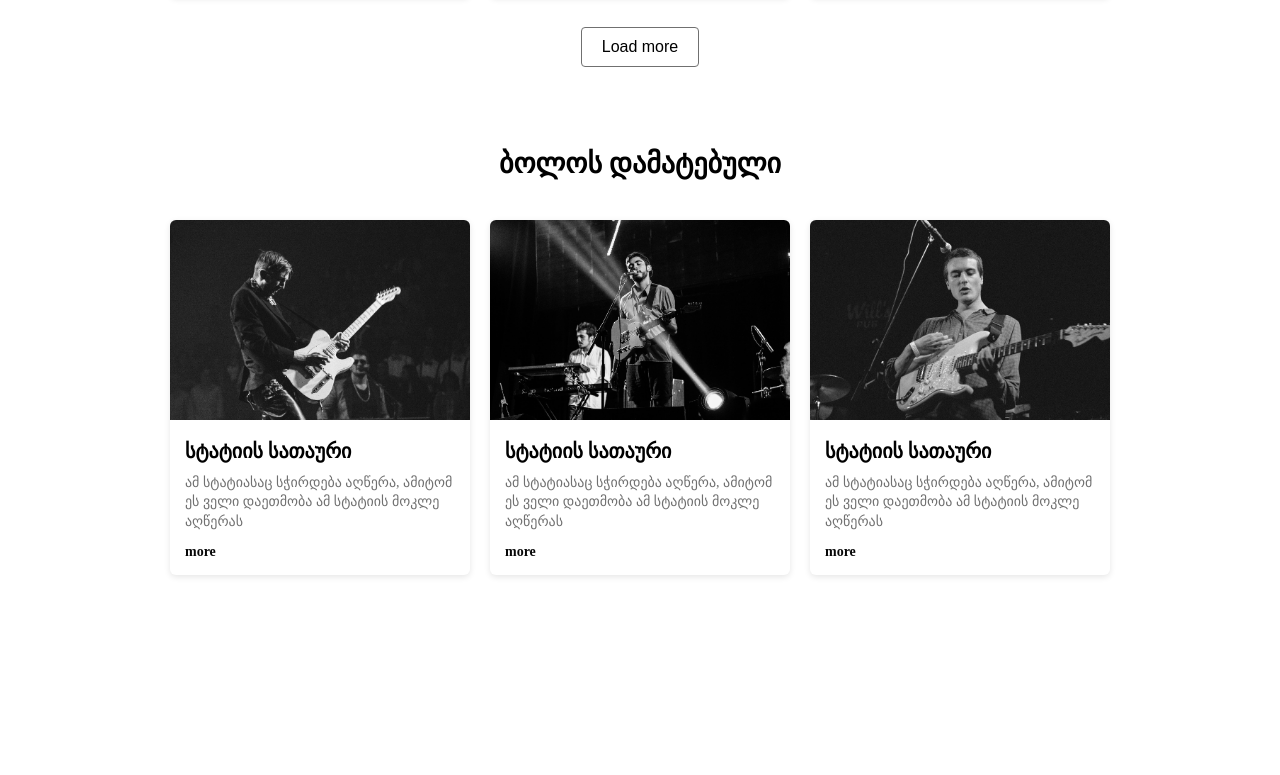
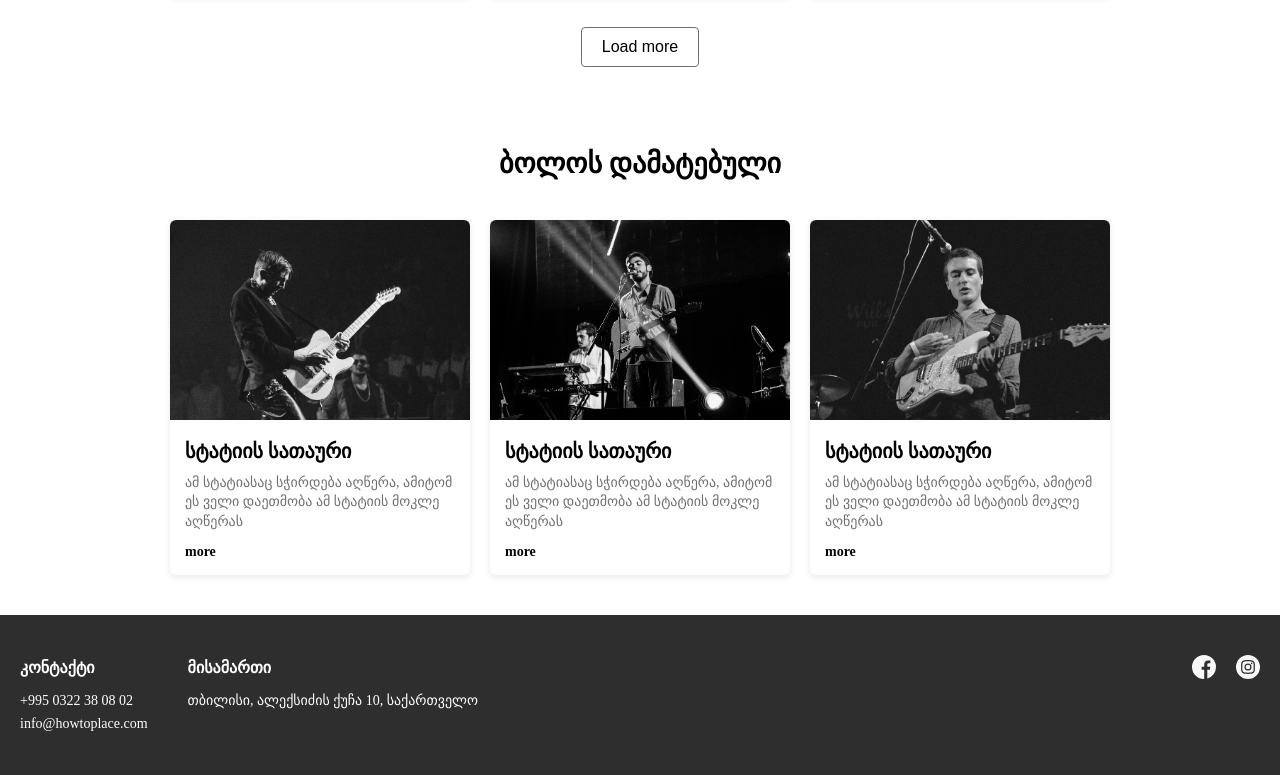
Before and after one commit to mariamokitashvili/less4, a plain HTML site: page index.html in a window 1280 px wide. Shown: the part 1035-1810 px from the top of the page. Before the commit the page ends 1650 px from the top, so only its background shows below. Drawn offline with Linux system fonts and the light colour scheme.

Commit message:
add footer

```diff
--- a/index.html
+++ b/index.html
@@ -104,7 +104,22 @@
         </div>
       </div>
     </main>
-
-
-</body>
+    <!-- Footer -->
+    <footer>
+      <div class="footer-columns">
+        <div class="footer-col">
+          <h4>კონტაქტი</h4>
+          <p>+995 0322 38 08 02<br />info@howtoplace.com</p>
+        </div>
+        <div class="footer-col">
+          <h4>მისამართი</h4>
+          <p>თბილისი, ალექსიძის ქუჩა 10, საქართველო</p>
+        </div>
+      </div>
+      <div class="footer-social">
+        <a href="#"><img src="photos/facebook (2).svg" alt="facebook" /></a>
+        <a href="#"><img src="photos/instagram (1).svg" alt="instagram" /></a>
+      </div>
+    </footer>
+  </body>
 </html>
--- a/style.css
+++ b/style.css
@@ -111,3 +111,38 @@ h2 {
 .load-more button:hover {
   background: #f2f2f2;
 }
+/* Footer */
+footer {
+  background: #2e2e2e;
+  color: #fff;
+  padding: 40px 20px;
+  display: flex;
+  justify-content: space-between;
+  flex-wrap: wrap;
+  gap: 20px;
+}
+
+.footer-columns {
+  display: flex;
+  gap: 40px;
+}
+
+.footer-col {
+  font-size: 14px;
+  line-height: 1.6;
+}
+
+.footer-col h4 {
+  margin-bottom: 10px;
+  font-size: 16px;
+}
+
+.footer-social {
+  display: flex;
+  gap: 20px;
+}
+
+.footer-social img {
+  width: 24px;
+  height: 24px;
+}
```
